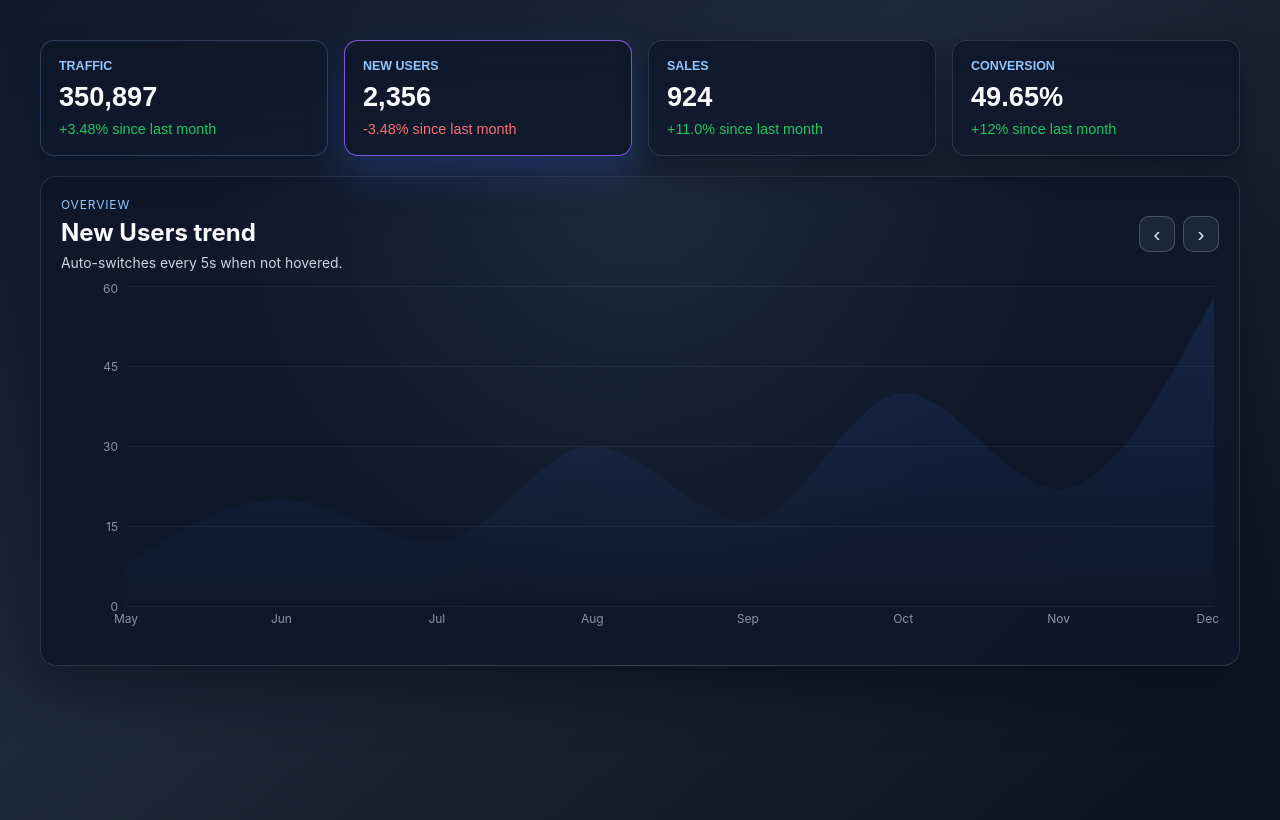
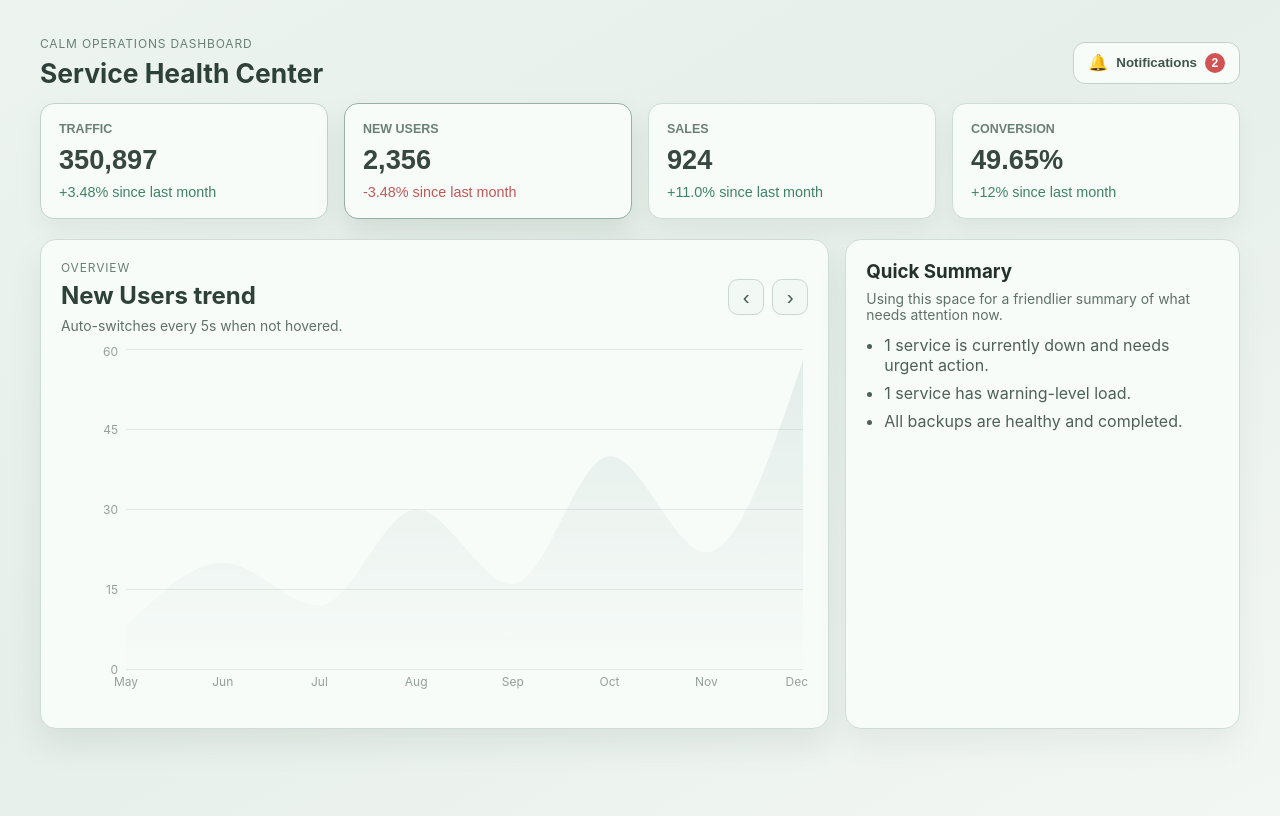
Before and after one commit to AtulPatle123/sc-dashboard, a React (Vite) app: page / in a window 1280 px wide. Built offline with nearby package versions, Linux system fonts and the light colour scheme.

Commit message:
Refresh dashboard with calm theme and notifications

```diff
--- a/src/App.tsx
+++ b/src/App.tsx
@@ -15,6 +15,7 @@ import {
 type MetricKey = 'traffic' | 'newUsers' | 'sales' | 'conversion';
 type DetailNavKey = 'healthCheckup' | 'monitoring' | 'traffic' | 'xyz';
 type AppScreen = 'home' | 'details';
+type NotificationSeverity = 'ok' | 'warn' | 'down';
 
 type Point = {
   month: string;
@@ -38,6 +39,14 @@ type DetailCard = {
   metricKey: MetricKey;
 };
 
+type AlertNotification = {
+  id: string;
+  title: string;
+  message: string;
+  severity: NotificationSeverity;
+  timestamp: string;
+};
+
 const fetchDashboardData = async (): Promise<DashboardMetric[]> => {
   await new Promise((resolve) => setTimeout(resolve, 400));
 
@@ -48,7 +57,7 @@ const fetchDashboardData = async (): Promise<DashboardMetric[]> => {
       valueLabel: '350,897',
       growth: '+3.48%',
       positive: true,
-      color: '#3b82f6',
+      color: '#5B8C85',
       chart: [
         { month: 'May', value: 8 },
         { month: 'Jun', value: 20 },
@@ -66,7 +75,7 @@ const fetchDashboardData = async (): Promise<DashboardMetric[]> => {
       valueLabel: '2,356',
       growth: '-3.48%',
       positive: false,
-      color: '#8b5cf6',
+      color: '#8FA7A3',
       chart: [
         { month: 'May', value: 30 },
         { month: 'Jun', value: 26 },
@@ -84,7 +93,7 @@ const fetchDashboardData = async (): Promise<DashboardMetric[]> => {
       valueLabel: '924',
       growth: '+11.0%',
       positive: true,
-      color: '#06b6d4',
+      color: '#6C9A8B',
       chart: [
         { month: 'May', value: 6 },
         { month: 'Jun', value: 14 },
@@ -102,7 +111,7 @@ const fetchDashboardData = async (): Promise<DashboardMetric[]> => {
       valueLabel: '49.65%',
       growth: '+12%',
       positive: true,
-      color: '#f59e0b',
+      color: '#C4B69B',
       chart: [
         { month: 'May', value: 12 },
         { month: 'Jun', value: 16 },
@@ -143,6 +152,30 @@ const detailNavItems: Array<{ key: DetailNavKey; label: string }> = [
   { key: 'xyz', label: 'XYZ' }
 ];
 
+const notifications: AlertNotification[] = [
+  {
+    id: 'n1',
+    title: 'Payments API down',
+    message: 'Checkout service is unreachable in us-east-1.',
+    severity: 'down',
+    timestamp: '2 min ago'
+  },
+  {
+    id: 'n2',
+    title: 'CPU usage high',
+    message: 'Worker node #4 crossed 85% for the last 10 minutes.',
+    severity: 'warn',
+    timestamp: '8 min ago'
+  },
+  {
+    id: 'n3',
+    title: 'Backup completed',
+    message: 'Nightly backup finished successfully.',
+    severity: 'ok',
+    timestamp: '17 min ago'
+  }
+];
+
 const getNextMetric = (data: DashboardMetric[], activeMetric: MetricKey, direction: 'next' | 'prev'): MetricKey => {
   const currentIndex = data.findIndex((item) => item.key === activeMetric);
   if (currentIndex === -1) return data[0].key;
@@ -161,6 +194,7 @@ export const App = () => {
   const [screen, setScreen] = useState<AppScreen>('home');
   const [activeMetric, setActiveMetric] = useState<MetricKey>('traffic');
   const [isGraphHovered, setIsGraphHovered] = useState(false);
+  const [showNotifications, setShowNotifications] = useState(false);
 
   const [activeDetailNav, setActiveDetailNav] = useState<DetailNavKey>('healthCheckup');
   const [activeDetailCard, setActiveDetailCard] = useState<string>(detailCardsByNav.healthCheckup[0].id);
@@ -171,6 +205,7 @@ export const App = () => {
   );
 
   const activeDetailCards = detailCardsByNav[activeDetailNav];
+  const unreadAlerts = notifications.filter((item) => item.severity !== 'ok').length;
 
   useEffect(() => {
     if (!data.length || isGraphHovered || screen !== 'home') return;
@@ -199,6 +234,35 @@ export const App = () => {
 
   return (
     <main className="app-shell">
+      <header className="top-bar">
+        <div>
+          <p className="overview-label">Calm Operations Dashboard</p>
+          <h1>Service Health Center</h1>
+        </div>
+
+        <button className="notification-button" onClick={() => setShowNotifications((current) => !current)}>
+          <span className="notification-icon" aria-hidden>
+            🔔
+          </span>
+          <span>Notifications</span>
+          {unreadAlerts > 0 && <span className="notification-badge">{unreadAlerts}</span>}
+        </button>
+      </header>
+
+      {showNotifications && (
+        <section className="notification-panel">
+          {notifications.map((item) => (
+            <article key={item.id} className={`notification-item ${item.severity}`}>
+              <div className="notification-row">
+                <h3>{item.title}</h3>
+                <span>{item.timestamp}</span>
+              </div>
+              <p>{item.message}</p>
+            </article>
+          ))}
+        </section>
+      )}
+
       {screen === 'home' ? (
         <>
           <section className="metrics-grid">
@@ -218,6 +282,7 @@ export const App = () => {
             ))}
           </section>
 
+          <section className="home-layout">
             <section
               className="overview-card"
               onMouseEnter={() => setIsGraphHovered(true)}
@@ -257,7 +322,7 @@ export const App = () => {
                         <defs>
                           <linearGradient id="lineGradient" x1="0" y1="0" x2="1" y2="0">
                             <stop offset="0%" stopColor={selected?.color} stopOpacity={0.7} />
-                          <stop offset="100%" stopColor="#22d3ee" stopOpacity={0.9} />
+                            <stop offset="100%" stopColor="#9FAFA8" stopOpacity={0.9} />
                           </linearGradient>
                           <linearGradient id="areaGradient" x1="0" y1="0" x2="0" y2="1">
                             <stop offset="0%" stopColor={selected?.color} stopOpacity={0.35} />
@@ -265,16 +330,16 @@ export const App = () => {
                           </linearGradient>
                         </defs>
 
-                      <CartesianGrid stroke="rgba(148, 163, 184, 0.15)" vertical={false} />
-                      <XAxis dataKey="month" tick={{ fill: '#cbd5e1', fontSize: 12 }} axisLine={false} tickLine={false} />
-                      <YAxis tick={{ fill: '#cbd5e1', fontSize: 12 }} axisLine={false} tickLine={false} />
+                        <CartesianGrid stroke="rgba(116, 129, 124, 0.25)" vertical={false} />
+                        <XAxis dataKey="month" tick={{ fill: '#5f6f67', fontSize: 12 }} axisLine={false} tickLine={false} />
+                        <YAxis tick={{ fill: '#5f6f67', fontSize: 12 }} axisLine={false} tickLine={false} />
 
                         <Tooltip
                           contentStyle={{
                             borderRadius: 12,
-                          border: '1px solid rgba(125, 211, 252, 0.35)',
-                          backgroundColor: 'rgba(15, 23, 42, 0.92)',
-                          color: '#f8fafc'
+                            border: '1px solid rgba(161, 177, 170, 0.4)',
+                            backgroundColor: '#f8fcf9',
+                            color: '#24312b'
                           }}
                         />
 
@@ -294,6 +359,17 @@ export const App = () => {
                   </motion.div>
                 </AnimatePresence>
               )}
+            </section>
+
+            <aside className="side-insights">
+              <h3>Quick Summary</h3>
+              <p className="overview-subtitle">Using this space for a friendlier summary of what needs attention now.</p>
+              <ul>
+                <li>1 service is currently down and needs urgent action.</li>
+                <li>1 service has warning-level load.</li>
+                <li>All backups are healthy and completed.</li>
+              </ul>
+            </aside>
           </section>
         </>
       ) : (
@@ -347,15 +423,15 @@ export const App = () => {
                   <div className="chart-wrap">
                     <ResponsiveContainer width="100%" height={320}>
                       <AreaChart data={selected?.chart}>
-                        <CartesianGrid stroke="rgba(148, 163, 184, 0.15)" vertical={false} />
-                        <XAxis dataKey="month" tick={{ fill: '#cbd5e1', fontSize: 12 }} axisLine={false} tickLine={false} />
-                        <YAxis tick={{ fill: '#cbd5e1', fontSize: 12 }} axisLine={false} tickLine={false} />
+                        <CartesianGrid stroke="rgba(116, 129, 124, 0.25)" vertical={false} />
+                        <XAxis dataKey="month" tick={{ fill: '#5f6f67', fontSize: 12 }} axisLine={false} tickLine={false} />
+                        <YAxis tick={{ fill: '#5f6f67', fontSize: 12 }} axisLine={false} tickLine={false} />
                         <Tooltip
                           contentStyle={{
                             borderRadius: 12,
-                            border: '1px solid rgba(125, 211, 252, 0.35)',
-                            backgroundColor: 'rgba(15, 23, 42, 0.92)',
-                            color: '#f8fafc'
+                            border: '1px solid rgba(161, 177, 170, 0.4)',
+                            backgroundColor: '#f8fcf9',
+                            color: '#24312b'
                           }}
                         />
                         <Area type="monotone" dataKey="value" fill={selected?.color} fillOpacity={0.15} stroke={selected?.color} strokeWidth={3} />
--- a/src/styles.css
+++ b/src/styles.css
@@ -1,7 +1,7 @@
 :root {
   font-family: Inter, system-ui, -apple-system, BlinkMacSystemFont, 'Segoe UI', sans-serif;
-  color: #dbeafe;
-  background: linear-gradient(140deg, #0f172a, #1e293b 40%, #0b1120);
+  color: #24312b;
+  background: linear-gradient(150deg, #edf4f0 0%, #e6efe9 45%, #f3f7f4 100%);
 }
 
 * {
@@ -15,8 +15,98 @@ body {
 
 .app-shell {
   max-width: 1240px;
-  margin: 20px auto;
+  margin: 16px auto;
   padding: 20px;
+}
+
+.top-bar {
+  display: flex;
+  justify-content: space-between;
+  align-items: center;
+  margin-bottom: 14px;
+}
+
+h1 {
+  margin: 6px 0 0;
+  font-size: 1.65rem;
+  color: #2d4039;
+}
+
+.notification-button {
+  border: 1px solid #c4d2cc;
+  background: #f8fcf9;
+  border-radius: 12px;
+  padding: 10px 14px;
+  color: #3f544c;
+  font-weight: 600;
+  cursor: pointer;
+  display: inline-flex;
+  align-items: center;
+  gap: 8px;
+}
+
+.notification-icon {
+  font-size: 1rem;
+}
+
+.notification-badge {
+  min-width: 20px;
+  height: 20px;
+  border-radius: 999px;
+  display: inline-grid;
+  place-items: center;
+  background: #d25353;
+  color: #fff;
+  font-size: 0.76rem;
+  padding: 0 6px;
+}
+
+.notification-panel {
+  display: grid;
+  grid-template-columns: repeat(3, minmax(0, 1fr));
+  gap: 12px;
+  margin-bottom: 14px;
+}
+
+.notification-item {
+  background: #f8fcf9;
+  border-radius: 12px;
+  padding: 12px;
+  border: 1px solid #d0ddd7;
+}
+
+.notification-item.down {
+  border-left: 5px solid #d25353;
+}
+
+.notification-item.warn {
+  border-left: 5px solid #c58b45;
+}
+
+.notification-item.ok {
+  border-left: 5px solid #5b8c85;
+}
+
+.notification-row {
+  display: flex;
+  justify-content: space-between;
+  gap: 8px;
+}
+
+.notification-row h3 {
+  margin: 0;
+  font-size: 0.95rem;
+}
+
+.notification-row span {
+  color: #6f8178;
+  font-size: 0.78rem;
+}
+
+.notification-item p {
+  margin: 8px 0 0;
+  color: #556861;
+  font-size: 0.87rem;
 }
 
 .metrics-grid {
@@ -26,15 +116,15 @@ body {
 }
 
 .metric-card {
-  border: 1px solid rgba(148, 163, 184, 0.2);
+  border: 1px solid #cfddd7;
   padding: 18px;
   border-radius: 14px;
-  background: linear-gradient(180deg, rgba(15, 23, 42, 0.9), rgba(15, 23, 42, 0.75));
-  color: #f8fafc;
+  background: #f8fcf9;
+  color: #374741;
   text-align: left;
   cursor: pointer;
   transition: transform 220ms ease, box-shadow 220ms ease, border-color 220ms ease;
-  box-shadow: 0 14px 30px rgba(2, 6, 23, 0.4);
+  box-shadow: 0 10px 20px rgba(93, 118, 108, 0.08);
 }
 
 .metric-card:hover {
@@ -43,7 +133,7 @@ body {
 
 .metric-card.active {
   border-color: var(--accent);
-  box-shadow: 0 20px 40px rgba(37, 99, 235, 0.25);
+  box-shadow: 0 14px 28px rgba(93, 118, 108, 0.18);
 }
 
 .metric-title {
@@ -51,7 +141,7 @@ body {
   font-size: 0.78rem;
   font-weight: 700;
   text-transform: uppercase;
-  color: #93c5fd;
+  color: #6a8077;
 }
 
 .metric-value {
@@ -63,24 +153,50 @@ body {
 .metric-growth {
   margin: 0;
   font-size: 0.9rem;
-  color: #94a3b8;
+  color: #6f8178;
 }
 
 .metric-growth.positive {
-  color: #22c55e;
+  color: #3f8366;
 }
 
 .metric-growth.negative {
-  color: #f87171;
+  color: #c25757;
+}
+
+.home-layout {
+  margin-top: 20px;
+  display: grid;
+  grid-template-columns: minmax(0, 2fr) minmax(280px, 1fr);
+  gap: 16px;
 }
 
 .overview-card {
-  margin-top: 20px;
   border-radius: 16px;
-  background: radial-gradient(circle at top, rgba(30, 41, 59, 0.95), rgba(15, 23, 42, 0.95) 55%);
+  background: #f8fcf9;
   padding: 20px;
-  box-shadow: 0 24px 55px rgba(2, 6, 23, 0.45);
-  border: 1px solid rgba(148, 163, 184, 0.2);
+  box-shadow: 0 16px 30px rgba(93, 118, 108, 0.12);
+  border: 1px solid #d0ddd7;
+}
+
+.side-insights {
+  border-radius: 16px;
+  background: #f8fcf9;
+  padding: 20px;
+  border: 1px solid #d0ddd7;
+  box-shadow: 0 16px 30px rgba(93, 118, 108, 0.08);
+}
+
+.side-insights h3 {
+  margin: 0;
+}
+
+.side-insights ul {
+  margin: 12px 0 0;
+  padding-left: 18px;
+  color: #4e6059;
+  display: grid;
+  gap: 8px;
 }
 
 .overview-header {
@@ -99,33 +215,33 @@ body {
   width: 36px;
   height: 36px;
   border-radius: 10px;
-  border: 1px solid rgba(148, 163, 184, 0.35);
-  background: rgba(30, 41, 59, 0.9);
-  color: #e2e8f0;
+  border: 1px solid #cad7d1;
+  background: #f2f8f4;
+  color: #455850;
   font-size: 1.3rem;
   cursor: pointer;
 }
 
 .carousel-arrow:hover {
-  background: rgba(51, 65, 85, 0.95);
+  background: #e7efe9;
 }
 
 .overview-label {
   margin: 0;
   text-transform: uppercase;
   letter-spacing: 0.07em;
-  color: #93c5fd;
+  color: #6a8077;
   font-size: 0.75rem;
 }
 
 h2 {
   margin: 6px 0 0;
-  color: #f8fafc;
+  color: #2d4039;
 }
 
 .overview-subtitle {
   margin: 8px 0 0;
-  color: #cbd5e1;
+  color: #5f7169;
   font-size: 0.87rem;
 }
 
@@ -138,20 +254,20 @@ h2 {
   min-height: 360px;
   display: grid;
   place-items: center;
-  color: #cbd5e1;
+  color: #5f7169;
 }
 
 .details-page {
-  background: rgba(15, 23, 42, 0.72);
+  background: #f4faf6;
   border-radius: 18px;
   padding: 18px;
-  border: 1px solid rgba(148, 163, 184, 0.2);
+  border: 1px solid #d0ddd7;
 }
 
 .back-button {
-  border: 1px solid rgba(148, 163, 184, 0.4);
-  color: #e2e8f0;
-  background: rgba(30, 41, 59, 0.8);
+  border: 1px solid #c4d2cc;
+  color: #43564e;
+  background: #f8fcf9;
   border-radius: 10px;
   padding: 10px 14px;
   cursor: pointer;
@@ -166,9 +282,9 @@ h2 {
 }
 
 .details-sidebar {
-  background: rgba(2, 6, 23, 0.65);
+  background: #ecf4ef;
   border-radius: 14px;
-  border: 1px solid rgba(148, 163, 184, 0.16);
+  border: 1px solid #d0ddd7;
   padding: 10px;
   display: flex;
   flex-direction: column;
@@ -178,8 +294,8 @@ h2 {
 .sidebar-item {
   border: 1px solid transparent;
   border-radius: 10px;
-  background: rgba(30, 41, 59, 0.8);
-  color: #cbd5e1;
+  background: #f8fcf9;
+  color: #53665e;
   padding: 10px;
   text-align: left;
   font-weight: 600;
@@ -187,9 +303,9 @@ h2 {
 }
 
 .sidebar-item.active {
-  border-color: #60a5fa;
-  color: #f8fafc;
-  background: rgba(37, 99, 235, 0.3);
+  border-color: #7ea89b;
+  color: #2d4039;
+  background: #e3efe8;
 }
 
 .details-content {
@@ -206,17 +322,17 @@ h2 {
 
 .details-card {
   border-radius: 12px;
-  border: 1px solid rgba(148, 163, 184, 0.2);
-  background: rgba(15, 23, 42, 0.85);
-  color: #e2e8f0;
+  border: 1px solid #d0ddd7;
+  background: #f8fcf9;
+  color: #3e524a;
   text-align: left;
   padding: 14px;
   cursor: pointer;
 }
 
 .details-card.active {
-  border-color: #7dd3fc;
-  box-shadow: 0 10px 25px rgba(8, 145, 178, 0.2);
+  border-color: #88a79e;
+  box-shadow: 0 8px 18px rgba(93, 118, 108, 0.16);
 }
 
 .details-card h3 {
@@ -226,7 +342,7 @@ h2 {
 
 .details-card p {
   margin: 6px 0 0;
-  color: #94a3b8;
+  color: #62756d;
 }
 
 .details-graph {
@@ -238,11 +354,13 @@ h2 {
     grid-template-columns: repeat(2, minmax(0, 1fr));
   }
 
-  .details-layout {
+  .details-layout,
+  .home-layout {
     grid-template-columns: 1fr;
   }
 
-  .details-cards-grid {
+  .details-cards-grid,
+  .notification-panel {
     grid-template-columns: 1fr;
   }
 }
@@ -253,6 +371,12 @@ h2 {
     padding: 14px;
   }
 
+  .top-bar,
+  .overview-header {
+    align-items: flex-start;
+    flex-direction: column;
+  }
+
   .metrics-grid {
     grid-template-columns: 1fr;
   }
@@ -260,9 +384,4 @@ h2 {
   .metric-value {
     font-size: 1.4rem;
   }
-
-  .overview-header {
-    align-items: flex-start;
-    flex-direction: column;
-  }
 }
```
Lines whose indentation alone changed are shown as unchanged.
